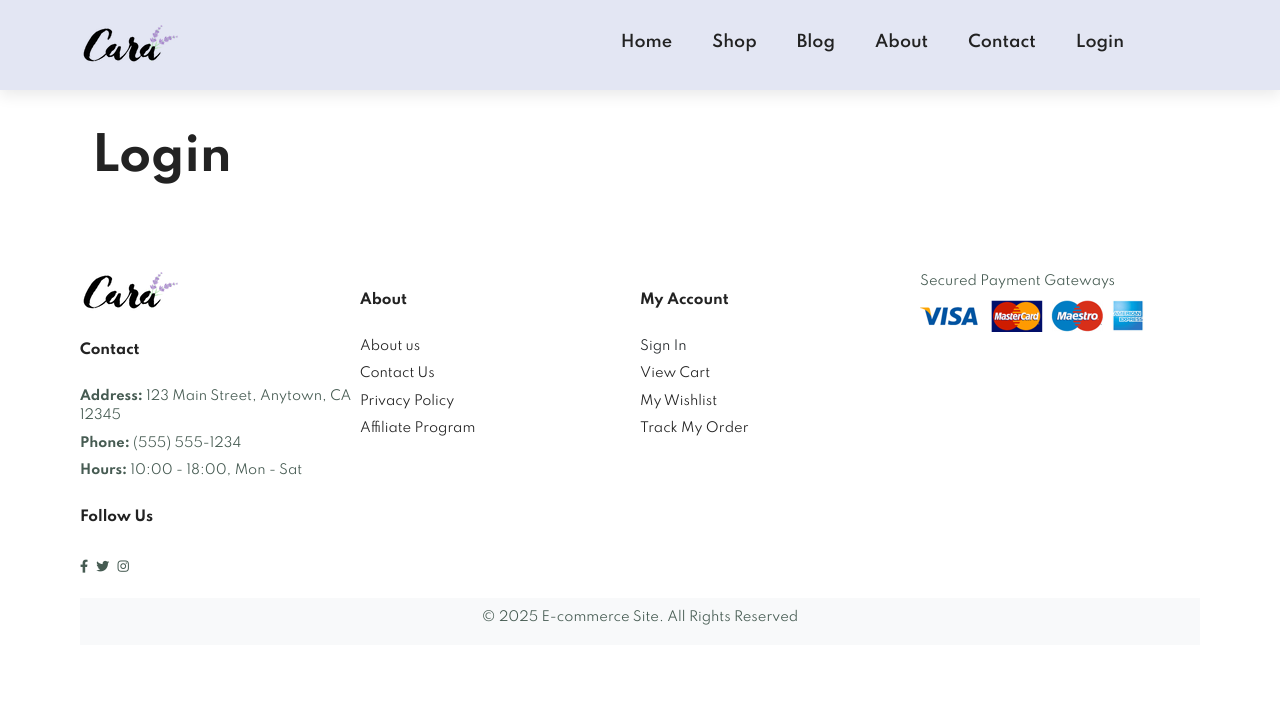
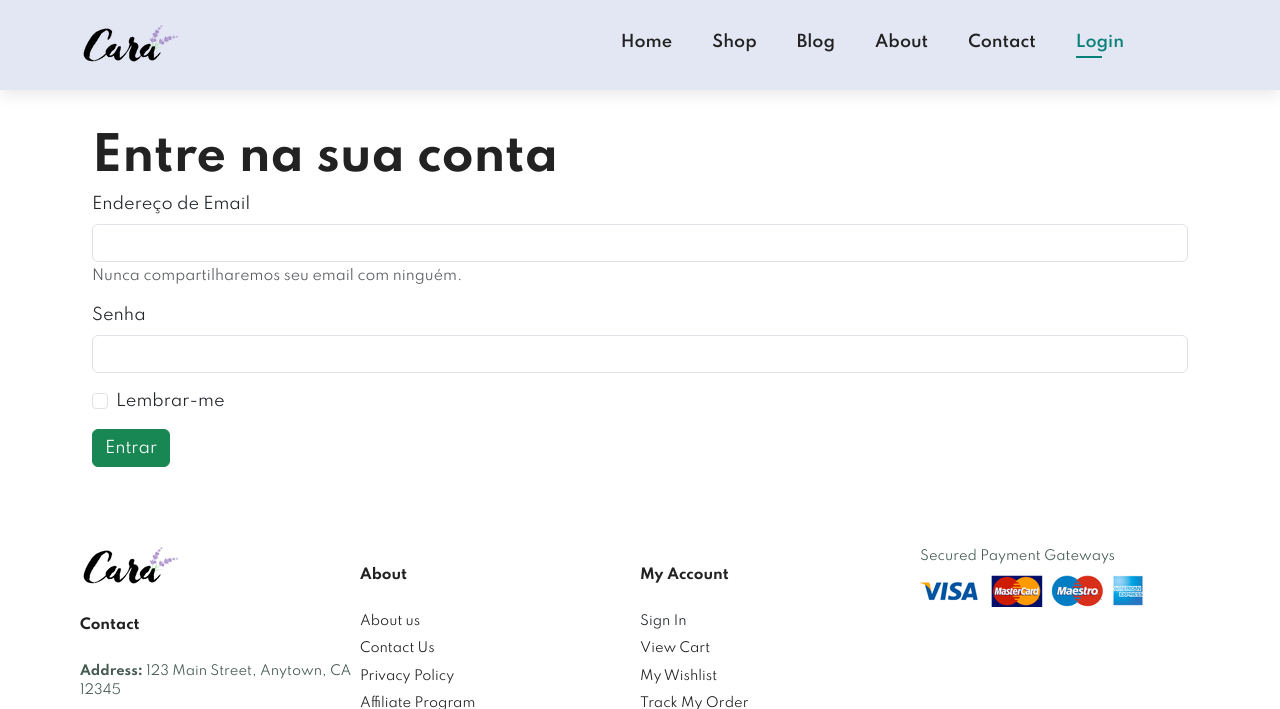
Before and after one commit to MatheusChiconi/djangoShop, a Django app: page /contas/login/ in a window 1280 px wide. Shown: the top 709 px of the page. Before the commit the page ends 625 px from the top, so only its background shows below. Run offline with Django 5.2, Linux system fonts and the light colour scheme; some libraries are stand-ins or nearby versions.

Commit message:
Implement user login functionality with email and password; enhance login template with improved UI and error handling

```diff
--- a/contas/views.py
+++ b/contas/views.py
@@ -1,6 +1,31 @@
 from django.shortcuts import render, redirect
-from django.contrib.auth import authenticate, login, logout
+from django.contrib.auth import authenticate, login
 from django.contrib import messages
+from django.contrib.auth.models import User
 
 def login_user(request):
-    return render(request, 'contas/login.html', {})
+    email = ""
+    if request.method == 'POST':
+        email = request.POST.get('email')
+        password = request.POST.get('password')
+
+        try:
+            user_obj = User.objects.get(email=email)
+            username = user_obj.username
+        except User.DoesNotExist:
+            messages.error(request, 'Usuário ou senha inválidos.')
+            return render(request, 'contas/login.html', {'email': email})
+
+        user = authenticate(request, username=username, password=password)
+
+        if user is not None:
+            login(request, user)
+            return redirect('home')
+        else:
+            messages.error(request, 'Usuário ou senha inválidos.')
+            return render(request, 'contas/login.html', {'email': email})
+
+    context = {
+        'email': email,
+    }
+    return render(request, 'contas/login.html', context)
--- a/templates/base.html
+++ b/templates/base.html
@@ -30,9 +30,10 @@
             <li><a class="{% if 'about' in request.path %}active{% endif %}" href="{% url 'about' %}">About</a></li>
             <li><a class="{% if 'contact' in request.path %}active{% endif %}" href="{% url 'contact' %}">Contact</a></li>
             {% if user.is_authenticated %}
-                <li><a href="{% url 'login' %}">Login</a></li> <!-- TROCAR DEPOIS PARA ACCONT COLOQUEI TEMPORARIAMENTE -->
+            <!-- TROCAR DEPOIS PARA ACCONT COLOQUEI TEMPORARIAMENTE -->
+                <li><a class="{% if request.path == '/contas/login/' %}active{% endif %}" href="{% url 'login' %}">Login</a></li> <!-- TROCAR DEPOIS PARA ACCONT COLOQUEI TEMPORARIAMENTE -->
             {% else %}
-                <li><a href="{% url 'login' %}">Login</a></li>
+                <li><a class="{% if request.path == '/contas/login/' %}active{% endif %}" href="{% url 'login' %}">Login</a></li>
             {% endif %}
             <li><a href="{% url 'cart' %}"><i class="far fa-shopping-bag"></i></a></li>
             <a href="#" id="close"><i class="fas fa-times"></i></a>
--- a/templates/contas/login.html
+++ b/templates/contas/login.html
@@ -13,11 +13,36 @@
 
     <section id="login-form" class="section-p1">
         <div class="container">
-            <h2>Login</h2>
+            <h2>Entre na sua conta</h2>
 
-            <form action="" method="POST"> {% csrf_token %} <div>
+            <form action="" method="POST"> <!-- Formulario para o login -->
                 {% csrf_token %}
+                <div class="mb-3">
+                    <label for="exampleInputEmail1" class="form-label">Endereço de Email</label>
+                    <input type="email" name="email" class="form-control" id="exampleInputEmail1" aria-describedby="emailHelp" value="{{ email }}">
+                    <div id="emailHelp" class="form-text">Nunca compartilharemos seu email com ninguém.</div>
+                </div>
+                <div class="mb-3">
+                    <label for="exampleInputPassword1" class="form-label">Senha</label>
+                    <input type="password" name="password" class="form-control" id="exampleInputPassword1">
+                </div>
+                <div class="mb-3 form-check">
+                    <input type="checkbox" class="form-check-input" id="exampleCheck1">
+                    <label class="form-check-label" for="exampleCheck1">Lembrar-me</label>
+                </div>
 
+                {% if messages %}
+                    {% for message in messages %}
+                        {% if forloop.first %}
+                            <div class="alert alert-warning alert-dismissible fade show login-error" role="alert">
+                                {{ message }}
+                                <button type="button" class="btn-close" data-bs-dismiss="alert" aria-label="Close"></button>
+                            </div>
+                        {% endif %}
+                    {% endfor %}
+                {% endif %}
+
+                <button type="submit" class="btn btn-success">Entrar</button>
             </form>
 
         </div>
```
Also changed, not shown: db.sqlite3, media/images_produts/panela1.webp (deleted), media/images_produts/panela1_mAWExuH.webp (deleted), media/images_produts/panela2.webp (deleted), media/images_produts/panela2_QPyIjTD.webp (deleted), media/images_produts/panela3.webp (deleted), media/images_produts/panela3_b5uYD4L.webp (deleted), media/images_produts/panela4.webp (deleted), media/images_produts/panela4_ldPxEhM.webp (deleted), media/images_produts/womans_dunk_low.jpg (deleted).
